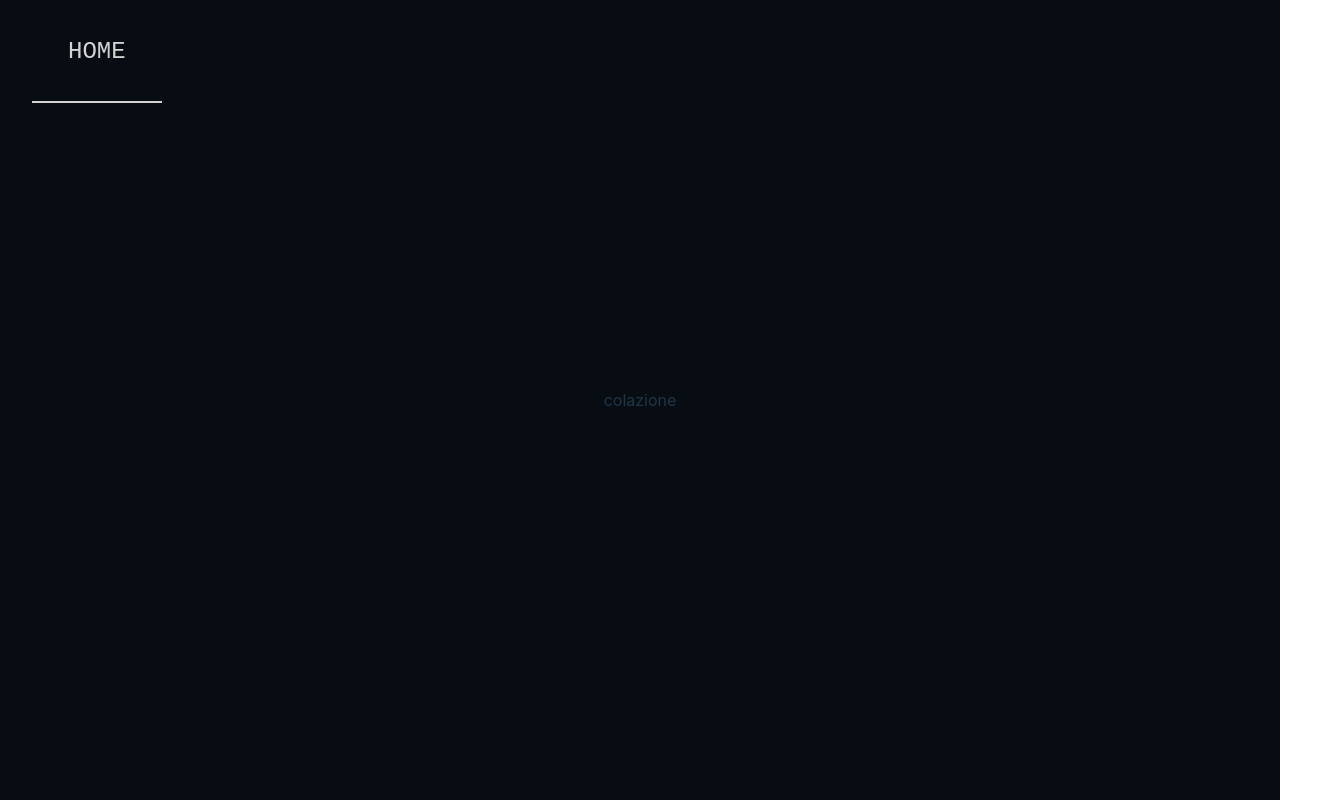
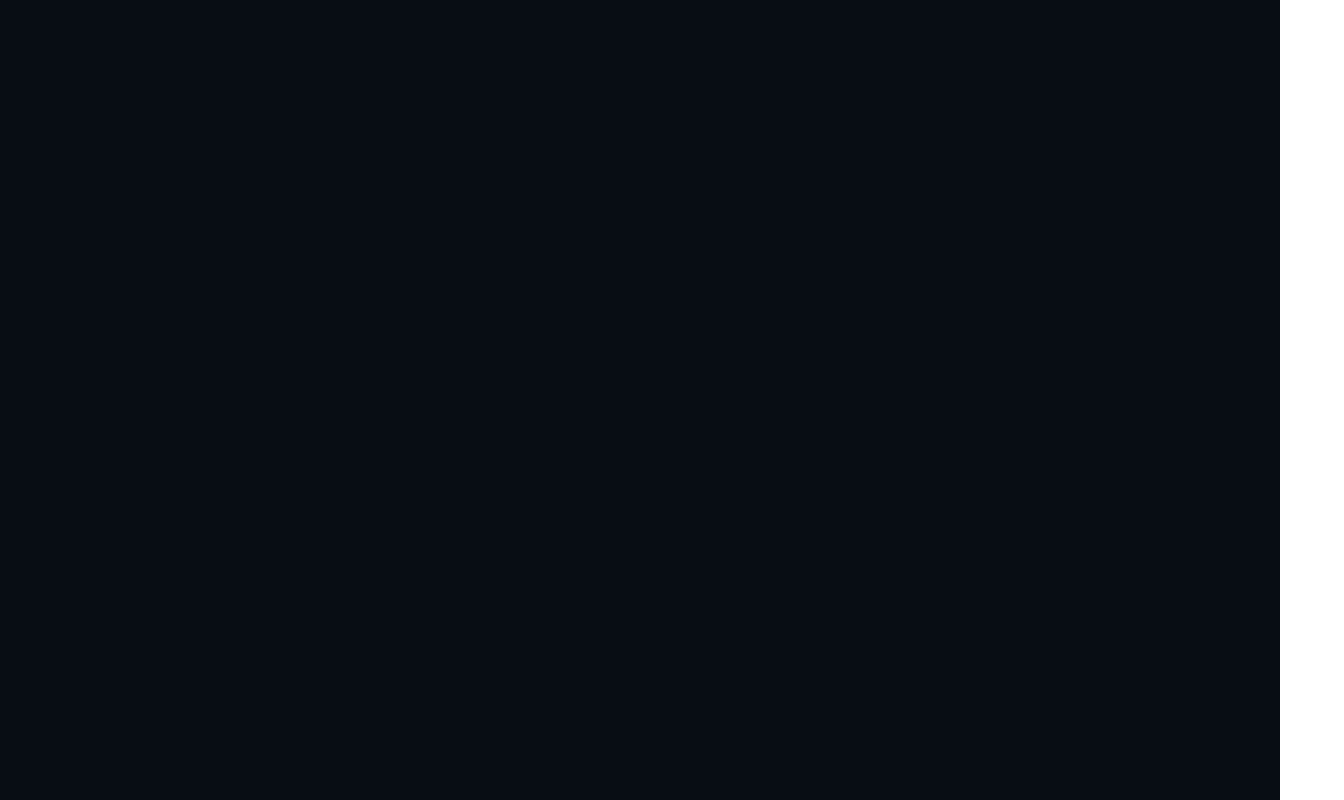
Before and after one commit to TediBash/MyRestaurant, a React (Vite) app: page /breakfast in a window 1280 px wide. Shown: the whole page, 1344 px wide, since content can reach past the window. Built offline with nearby package versions, Linux system fonts and the light colour scheme; a web font is replaced by a local one.

Commit message:
change routes

```diff
--- a/src/App.jsx
+++ b/src/App.jsx
@@ -13,10 +13,10 @@ function App() {
   return (
     <>
       <Routes>
-        <Route path="/" element={<Home />} />
-        <Route path="/breakfast" element={<Colazione />} />
-        <Route path="/lunch" element={<Pranzo />} />
-        <Route path="/dinner" element={<Cena />} />
+        <Route path="MyRestaurant/" element={<Home />} />
+        <Route path="/MyRestaurant/breakfast" element={<Colazione />} />
+        <Route path="/MyRestaurant/lunch" element={<Pranzo />} />
+        <Route path="/MyRestaurant/dinner" element={<Cena />} />
       </Routes>
     </>
   )
--- a/src/components/home.jsx
+++ b/src/components/home.jsx
@@ -18,9 +18,9 @@ function Home(){
             </section>
             <section className='home-buttons'>
                 <span className='home-text'>Men&uacute;</span>
-                <button onClick={() => navigate('/breakfast')}>Colazione</button>
-                <button onClick={() => navigate('/lunch')}>Pranzo</button>
-                <button onClick={() => navigate('/dinner')}>Cena</button>
+                <button onClick={() => navigate('/MyRestaurant/breakfast')}>Colazione</button>
+                <button onClick={() => navigate('/MyRestaurant/lunch')}>Pranzo</button>
+                <button onClick={() => navigate('/MyRestaurant/dinner')}>Cena</button>
             </section>
         </div>
 
--- a/src/components/navbar.jsx
+++ b/src/components/navbar.jsx
@@ -4,7 +4,7 @@ function NavHeader(){
     return (
         <div className="nav-header">
             <div className='profile'>
-                <h2><Link to='/' className='logo'>Home</Link></h2>
+                <h2><Link to='/MyRestaurant/' className='logo'>Home</Link></h2>
             </div>
         </div>
     )
```
